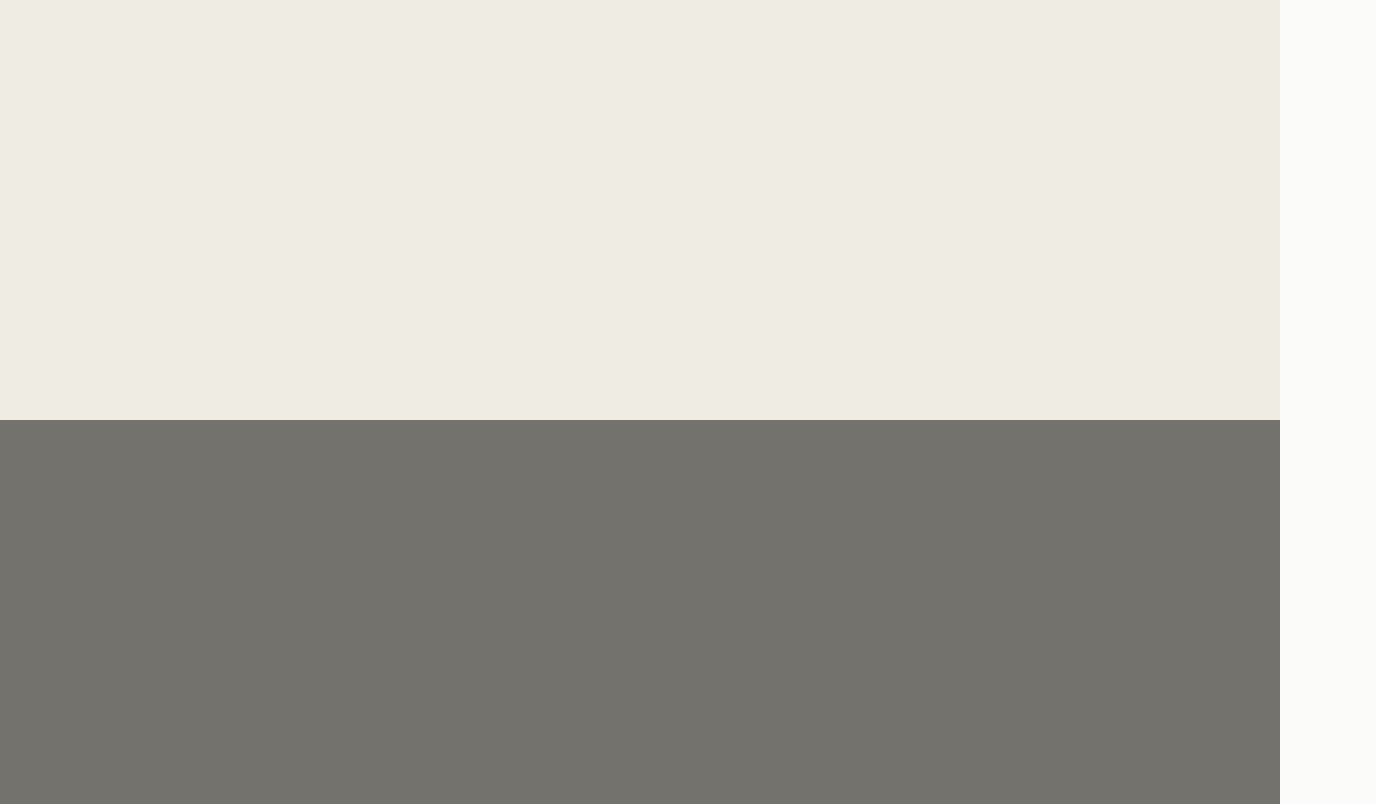
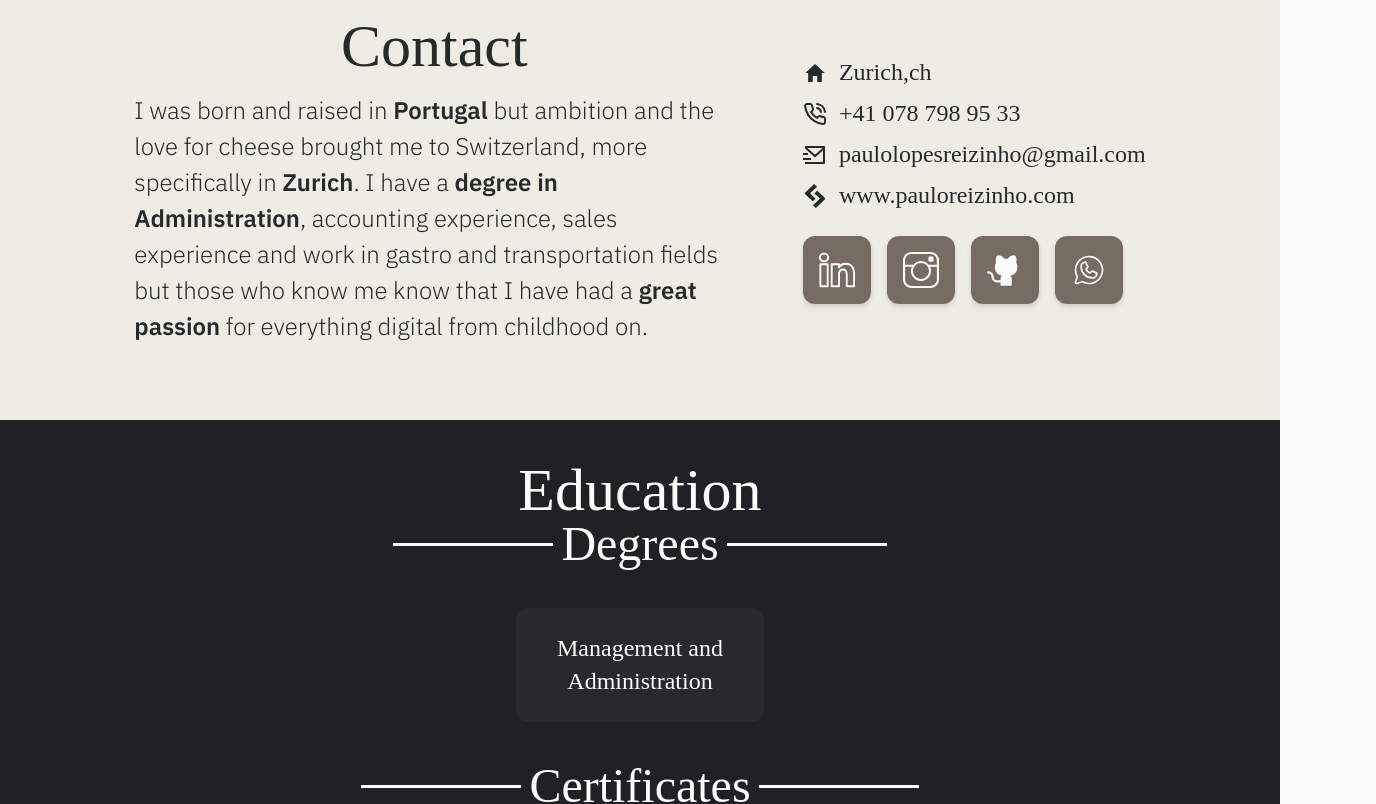
Before and after one commit to lordrichard6/reizinho-cv, a React (Vite) app: page / in a window 1280 px wide. Shown: the part 860-1664 px from the top of the page, 1376 px wide, since content can reach past the window. Built offline with nearby package versions, Linux system fonts and the light colour scheme; a web font is replaced by a local one.

Commit message:
tasks:some corrections & mobile adaptation

```diff
--- a/package.json
+++ b/package.json
@@ -19,6 +19,7 @@
   "devDependencies": {
     "@types/react": "^18.2.66",
     "@types/react-dom": "^18.2.22",
+    "@types/react-scroll": "^1.8.10",
     "@typescript-eslint/eslint-plugin": "^7.2.0",
     "@typescript-eslint/parser": "^7.2.0",
     "@vitejs/plugin-react": "^4.2.1",
--- a/src/App.tsx
+++ b/src/App.tsx
@@ -1,4 +1,4 @@
-import { useState } from 'react'
+// import { useState } from 'react'
 import { Link } from 'react-scroll';
 
 import './globals.scss'
@@ -23,11 +23,12 @@ function App() {
         </div>
         <hr />
       </header>
-      {/* <section id="contact" className='contact-section flex-centered min-h-[60vh] w-full bg-light-color-02 text-[#262A2D]'>
-        <div className="section-width-default flex justify-around">
+
+      <section id="contact" className='contact-section flex-centered h-full min-h-screen lg:min-h-[60vh] w-full bg-light-color-02 text-[#262A2D]'>
+        <div className="section-width-default h-full flex flex-col gap-10 lg:flex-row justify-center lg:justify-around items-center">
           <div className="flex flex-col justify-center gap-4">
-            <h1 className=''>Contact</h1>
-            <p className='w-[600px]'>I was born and raised in <strong>Portugal</strong> but ambition and the love for cheese brought me to Switzerland, more specifically in <strong>Zurich</strong>. I have a <strong>degree in Administration</strong>, accounting experience, sales experience and work in gastro and transportation fields but those who know me know that I have had a <strong>great passion</strong> for everything digital from childhood on.</p>
+            <h1 className='text-center'>Contact</h1>
+            <p className='max-w-[600px]'>I was born and raised in <strong>Portugal</strong> but ambition and the love for cheese brought me to Switzerland, more specifically in <strong>Zurich</strong>. I have a <strong>degree in Administration</strong>, accounting experience, sales experience and work in gastro and transportation fields but those who know me know that I have had a <strong>great passion</strong> for everything digital from childhood on.</p>
           </div>
 
           <div className="flex flex-col gap-6">
@@ -47,27 +48,29 @@ function App() {
             </div>
           </div>
         </div>
-      </section> */}
+      </section>
 
-      {/* <section className='education-section flex items-center justify-around flex-col min-h-screen bg-dark-color-01 text-light-color-01'>
-        <h1 className=''>Education</h1>
-        <div className="flex-centered flex-col h-full w-full">
-          <div className="flex-centered gap-2">
-            <hr className='w-40' />
+      <section className='education-section py-10 flex items-center justify-around flex-col min-h-screen bg-dark-color-01 text-light-color-01'>
+        <h1 className='mb-'>Education</h1>
+
+        <div className="flex-centered flex-col h-full w-full mb-10">
+          <div className="flex-centered gap-2 mb-4 lg:mb-10">
+            <hr className='w-20 lg:w-40' />
             <h2>Degrees</h2>
-            <hr className='w-40' />
+            <hr className='w-20 lg:w-40' />
           </div>
-          <div className='bg-[#262A2D] px-6 py-6 rounded-xl mt-10'>
+          <div className='bg-[#262A2D] px-6 py-6 rounded-xl'>
             <h4 className='w-[200px] text-center'>Management and Administration</h4>
           </div>
         </div>
+
         <div className="flex-centered flex-col h-full">
           <div className="flex-centered gap-2">
-            <hr className='w-40' />
+            <hr className='w-20 lg:w-40' />
             <h2>Certificates</h2>
-            <hr className='w-40' />
+            <hr className='w-20 lg:w-40' />
           </div>
-          <div className="grid grid-cols-4 gap-4 mt-10">
+          <div className="grid lg:grid-cols-4 gap-4 mt-10">
             {certifications.map((cert) => {
               return (
                 <div className='bg-[#262A2D] px-6 py-6 rounded-xl flex-centered standart-animation standart-hover'>
@@ -78,11 +81,11 @@ function App() {
 
           </div>
         </div>
-      </section> */}
+      </section>
 
-      {/* <section className='skills-section flex-centered flex-col min-h-[60vh] bg-light-color-01 text-light-color-01'>
+      <section className='skills-section flex-centered py-10 flex-col min-h-[60vh] bg-light-color-01 text-light-color-01'>
         <h1 className='text-dark-color-01 mb-10'>Skills</h1>
-        <div className="flex-centered gap-6">
+        <div className="flex-centered flex-col lg:flex-row gap-6">
           <div className="w-[350px] h-[514px] bg-[#879EAD] rounded-lg flex-centered">
             <h2>Frontend</h2>
           </div>
@@ -97,11 +100,11 @@ function App() {
           </div>
         </div>
 
+      </section>
+
+      {/* <section className='min-h-[60vh] bg-light-color-02'>
+
       </section> */}
-
-      <section className='min-h-[60vh] bg-light-color-02'>
-
-      </section>
       <section className='min-h-[60vh] bg-beje-color'>
 
       </section>
--- a/src/data/index.ts
+++ b/src/data/index.ts
@@ -50,7 +50,7 @@ export const contact = [
   {
     contact: "+41 078 798 95 33",
     icon: LuPhoneCall,
-    link: "https://wa.link/sru6m7",
+    link: "tel: +41787989533",
   },
   {
     contact: "paulolopesreizinho@gmail.com",
--- a/src/index.css
+++ b/src/index.css
@@ -100,11 +100,11 @@ h3 {
 }
 
 h4 {
-    @apply text-2xl leading-snug lg:text-[24px];
+    @apply text-xl leading-snug lg:text-[24px];
 }
 
 p {
-    @apply text-xl leading-normal lg:text-[24px] font-light;
+    @apply text-lg leading-normal lg:text-[24px] font-light;
 }
 
 strong {
```
Also changed, not shown: 1 other file (tests, documents, lock files or other folders).
